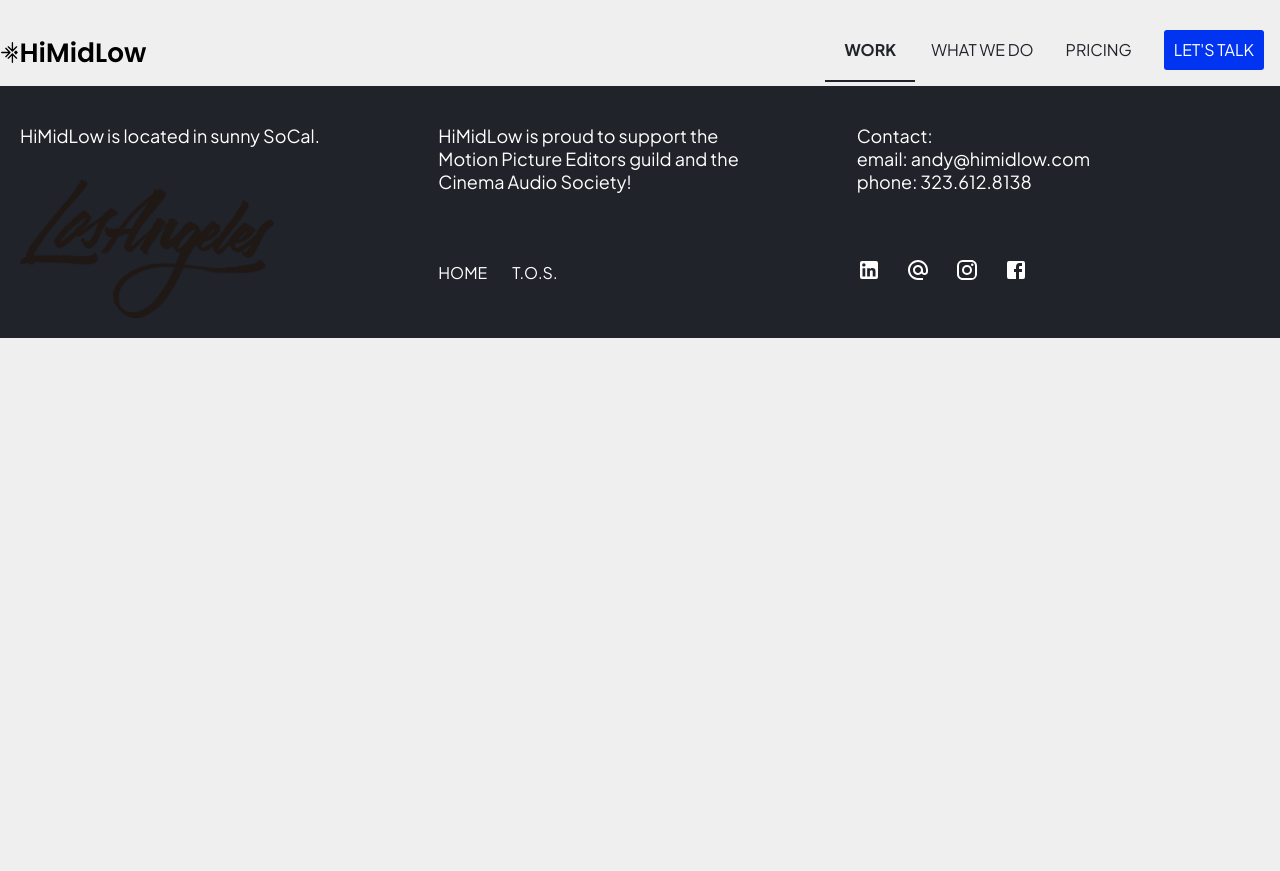
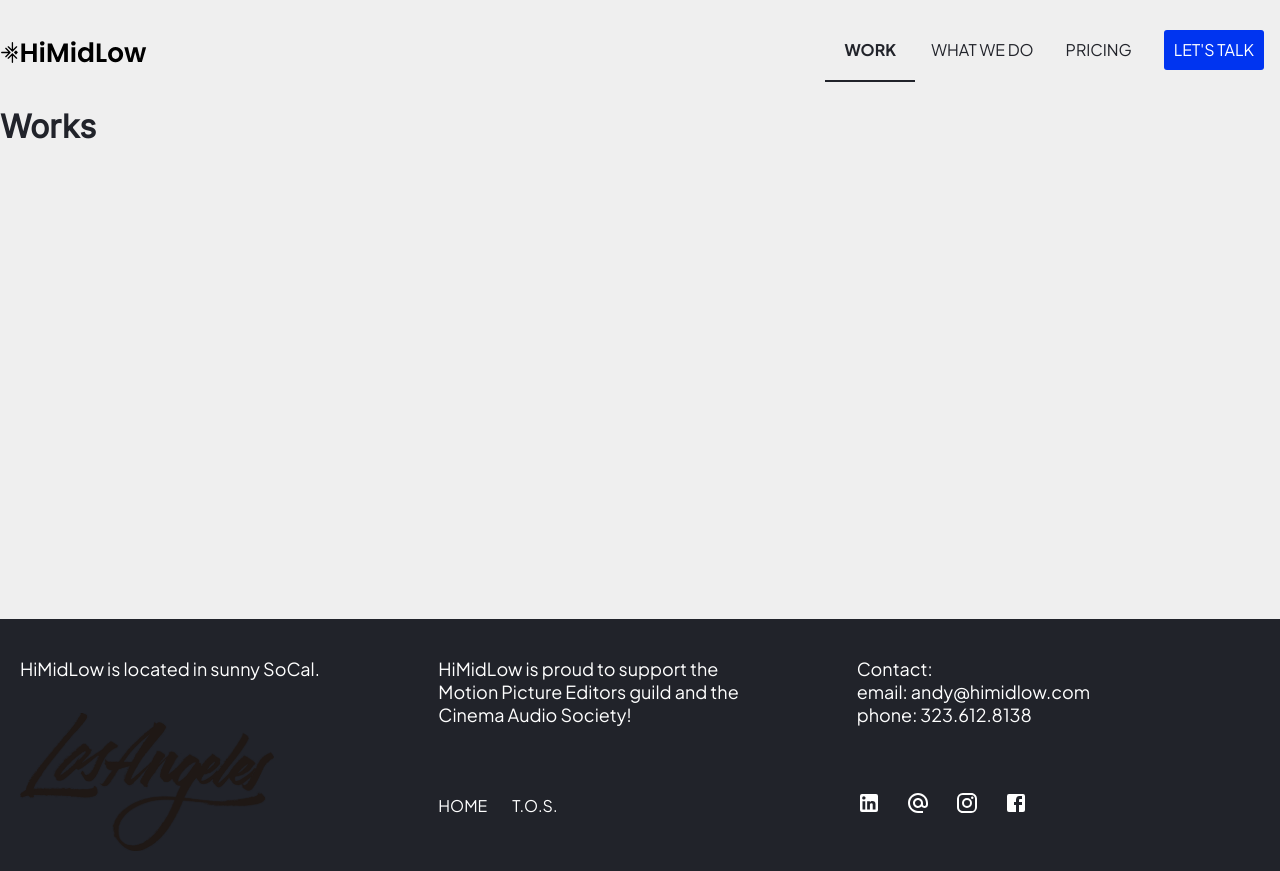
Before and after one commit to annsuparada/HiMIdLow, a React (Create React App) app in the folder client/: page /work in a window 1280 px wide. Before the commit the page ends 800 px from the top, so only its background shows below. Built offline with nearby package versions, Linux system fonts and the light colour scheme.

Commit message:
create work page

```diff
--- a/client/src/App.tsx
+++ b/client/src/App.tsx
@@ -8,6 +8,7 @@ import Homepage from './pages/Homepage'
 import PricingPage from './pages/Pricing'
 import TosPage from './pages/TosPage'
 import WhatWeDoPage from './pages/WhatWeDoPage'
+import WorkPage from './pages/WorkPage'
 import { background, theme } from './theme'
 
 const App: React.FC = () => {
@@ -44,6 +45,7 @@ const App: React.FC = () => {
             <Route path="/terms-and-conditions" element={<TosPage />} />
             <Route path="/pricing" element={<PricingPage />} />
             <Route path="/what-we-do" element={<WhatWeDoPage />} />
+            <Route path="/work" element={<WorkPage />} />
           </Routes>
         </PageContainer>
         <Footer />
--- a/client/src/components/NavBar.tsx
+++ b/client/src/components/NavBar.tsx
@@ -88,7 +88,7 @@ const NavBar: React.FC = () => {
             <Tab
               value="work"
               label={
-                <Link to="#work" style={styles.link}>
+                <Link to="/work" style={styles.link}>
                   Work
                 </Link>
               }
--- /dev/null
+++ b/client/src/pages/WorkPage.tsx
@@ -0,0 +1,13 @@
+import React from 'react'
+import MainWrapper from '../components/MainWrapper'
+import { background } from '../theme'
+
+const WorkPage: React.FC = () => {
+  return (
+    <MainWrapper backgroundColor={background} minHeight="64vh">
+      <h1>Works</h1>
+    </MainWrapper>
+  )
+}
+
+export default WorkPage
```
